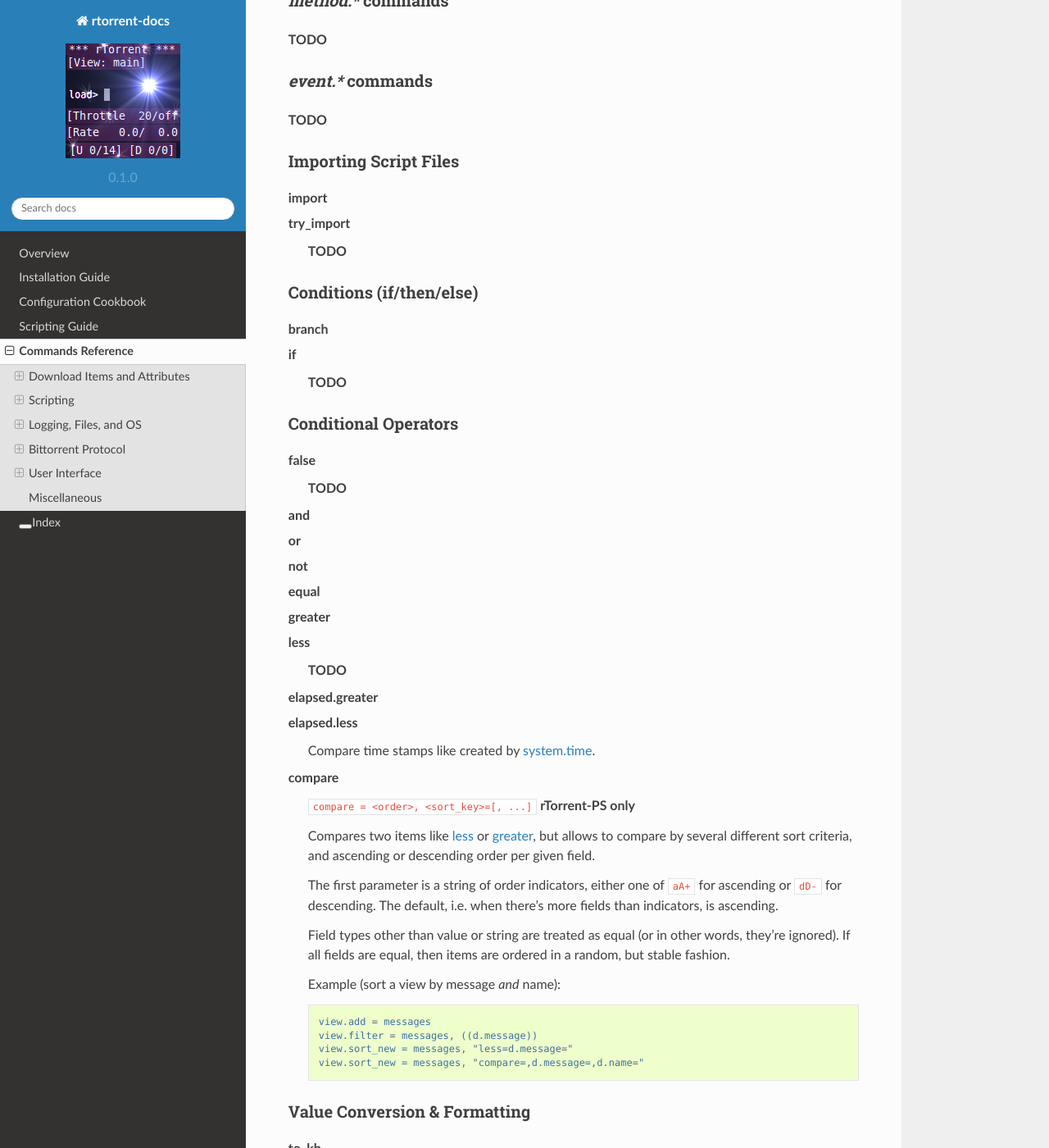
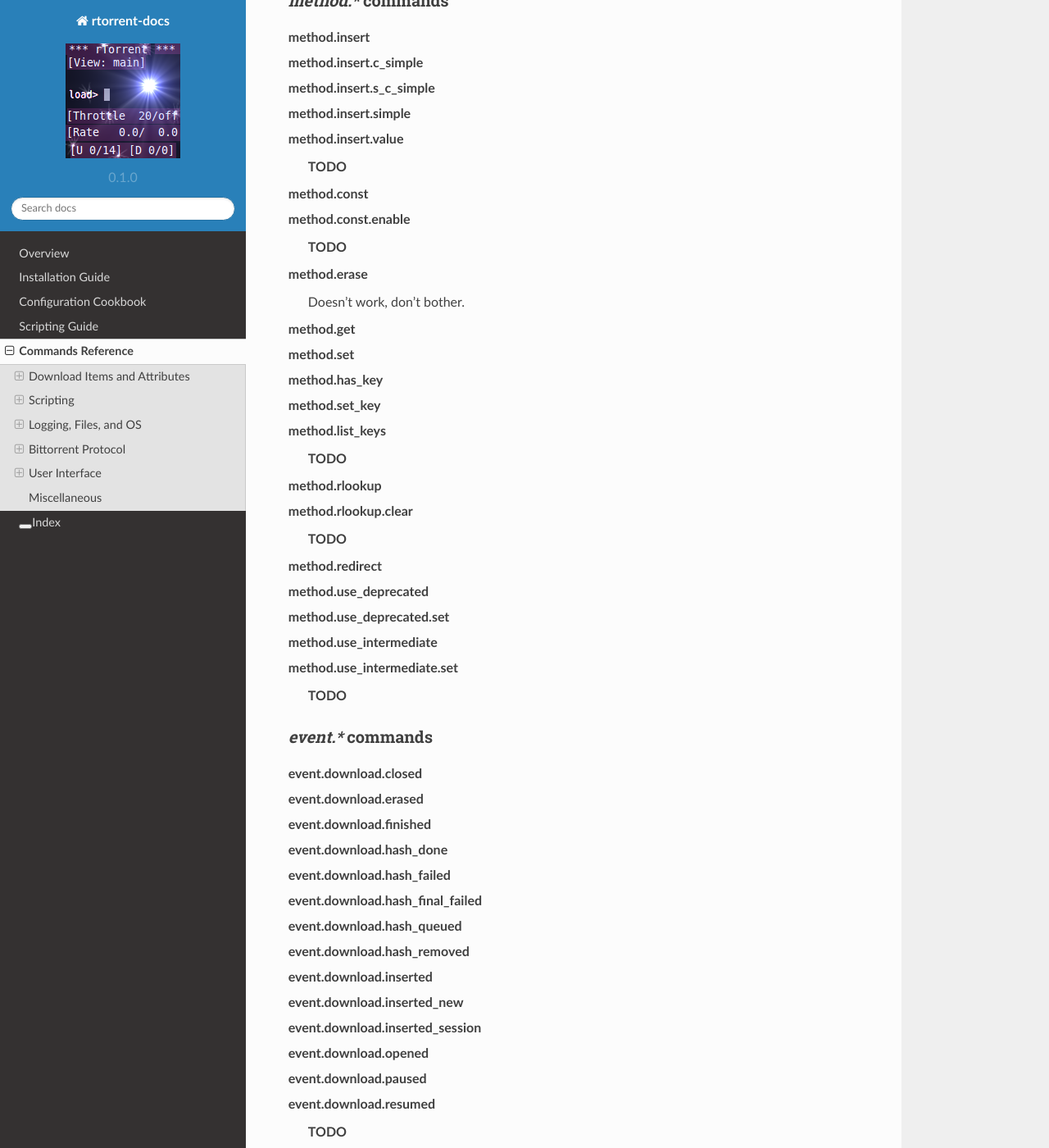
Before and after one commit to rtorrent-community/rtorrent-docs, a Sphinx documentation site: the page built from docs/cmd-ref.rst, in a window 1280 px wide and 1400 px high, scrolled down 9512 px. Shown: the whole window at 82% size. Built offline with Sphinx 7.4.7 and the Read the Docs theme 2.0.0, drawn with Linux system fonts in a browser that asks for light colours.

Commit message:
method and event groups

```diff
--- a/docs/include-cmd-scripting.rst
+++ b/docs/include-cmd-scripting.rst
@@ -3,7 +3,45 @@
 `method.*` commands
 ^^^^^^^^^^^^^^^^^^^^^^^^^^
 
-**TODO**
+.. glossary::
+
+    method.insert
+    method.insert.c_simple
+    method.insert.s_c_simple
+    method.insert.simple
+    method.insert.value
+
+        **TODO**
+
+    method.const
+    method.const.enable
+
+        **TODO**
+
+    method.erase
+
+        Doesn't work, don't bother.
+
+    method.get
+    method.set
+    method.has_key
+    method.set_key
+    method.list_keys
+
+        **TODO**
+
+    method.rlookup
+    method.rlookup.clear
+
+        **TODO**
+
+    method.redirect
+    method.use_deprecated
+    method.use_deprecated.set
+    method.use_intermediate
+    method.use_intermediate.set
+
+        **TODO**
 
 
 .. _event-commands:
@@ -11,7 +49,24 @@
 `event.*` commands
 ^^^^^^^^^^^^^^^^^^^^^^^^^^
 
-**TODO**
+.. glossary::
+
+    event.download.closed
+    event.download.erased
+    event.download.finished
+    event.download.hash_done
+    event.download.hash_failed
+    event.download.hash_final_failed
+    event.download.hash_queued
+    event.download.hash_removed
+    event.download.inserted
+    event.download.inserted_new
+    event.download.inserted_session
+    event.download.opened
+    event.download.paused
+    event.download.resumed
+
+        **TODO**
 
 
 Importing Script Files
```
